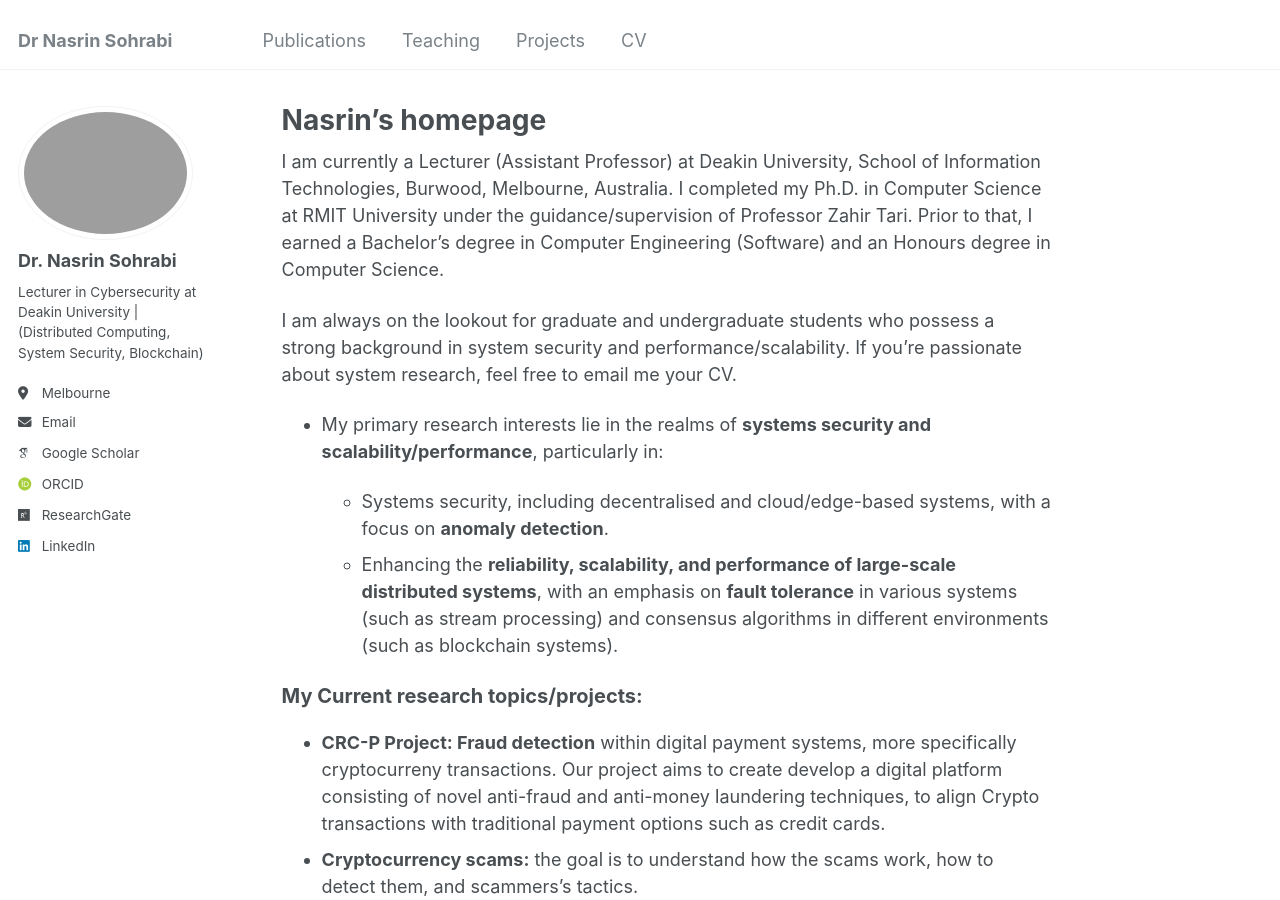
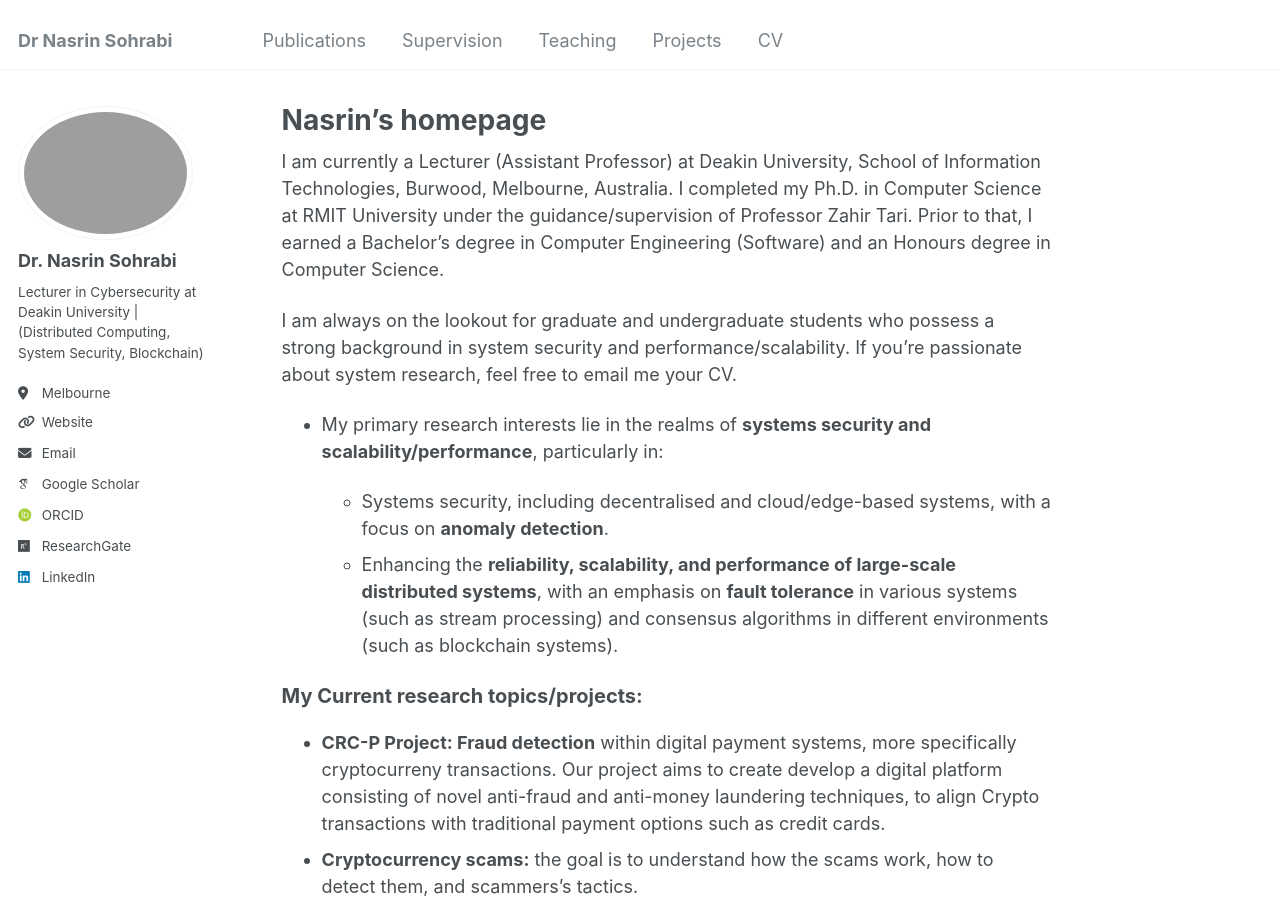
Before and after one commit to Nasrin-Sohrabi/Nasrin-Sohrabi.github.io, a Jekyll site: the page built from _pages/about.md, in a window 1280 px wide and 900 px high. Built offline with Jekyll 4.4.1, drawn with Linux system fonts in a browser that asks for light colours; some web fonts are replaced.

Commit message:
adding supervision list

```diff
--- a/_config.yml
+++ b/_config.yml
@@ -29,7 +29,7 @@
   area             : (Distributed Computing, System Security, Blockchain)
   location         : "Melbourne"
   employer         : #
-  uri              : # URL
+  uri              : https://www.deakin.edu.au/
   email            : nasrin.sohrabi@deakin.edu.au"
 
   # Academic websites
@@ -39,7 +39,7 @@
   orcid            : "https://orcid.org/0000-0002-8340-2261"
   researchgate     : https://www.researchgate.net/profile/Nasrin_Sohrabi2
   dblp             : https://dblp.org/pid/231/1712.html
-  Deakin           : https://www.deakin.edu.au/
+
   # Repositories and software development
   bitbucket        : # Username - Update with your username on the site
   codepen          : # Username
--- a/_data/navigation.yml
+++ b/_data/navigation.yml
@@ -8,6 +8,9 @@
   - title: "Publications"
     url: /publications/
 
+  - title: "Supervision"
+    url: /supervision
+
   - title: "Teaching"
     url: /teaching/
 
```
Also changed, not shown: _pages/supervision.html (renamed from Supervision.html).
